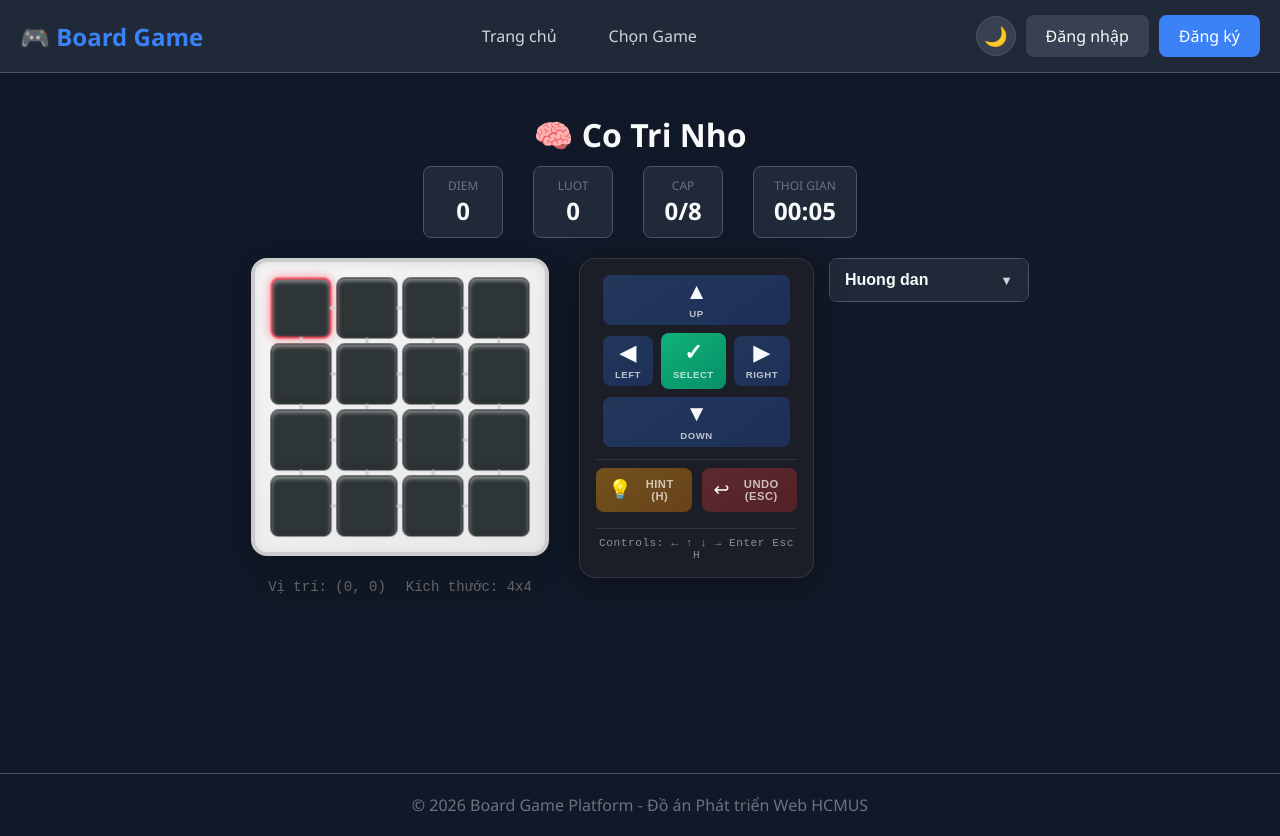
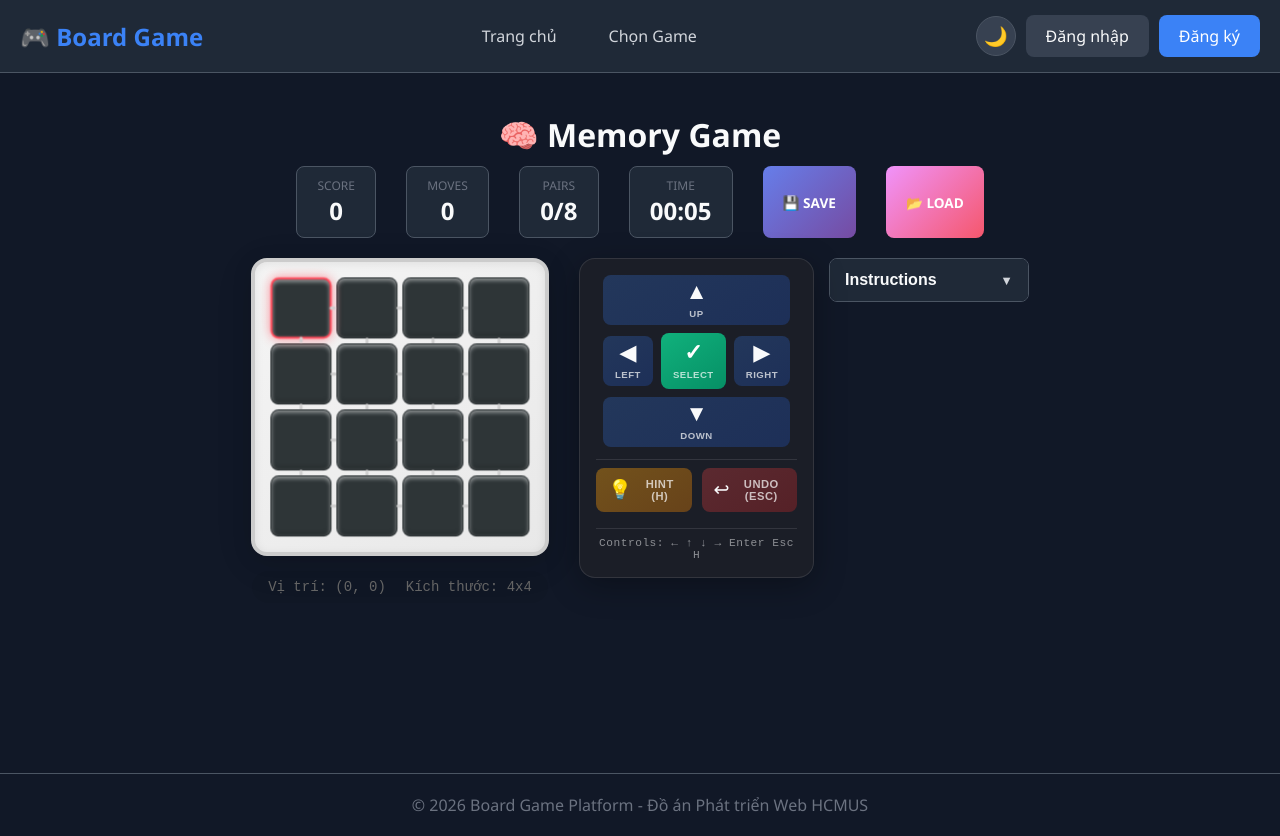
Before and after one commit to nvphuoc-fit-hcmus/PTWeb_DoAnCK, a React (Vite) app in the folder frontend/: page /games/memory in a window 1280 px wide. Built offline with nearby package versions, Linux system fonts and the light colour scheme.

Commit message:
Cai thien Memory Game: them Save/Load buttons, doi mode sang grid cho 4 huong, dich sang tieng Anh, doi Undo thanh Exit

```diff
--- a/frontend/src/pages/games/Memory/MemoryGame.jsx
+++ b/frontend/src/pages/games/Memory/MemoryGame.jsx
@@ -75,7 +75,7 @@ const MemoryGame = () => {
   } = useGameController({
     gridWidth: GRID_SIZE,
     gridHeight: GRID_SIZE,
-    mode: 'linear',
+    mode: 'grid', // Changed from 'linear' for 4-directional navigation
     enabled: !isChecking && !gameOver,
     onAction: (action) => {
       if (action === 'enter') {
@@ -301,6 +301,52 @@ const MemoryGame = () => {
     }
   };
 
+  // Save game manually
+  const handleSaveGame = () => {
+    if (gameOver) return;
+    try {
+      const saveData = {
+        cards,
+        score,
+        moves,
+        matchedPairs,
+        timeElapsed,
+        timestamp: new Date().toISOString(),
+      };
+      localStorage.setItem('memory_saved', JSON.stringify(saveData));
+      alert('✅ Game saved successfully!');
+    } catch (error) {
+      console.error('Save error:', error);
+      alert('❌ Error saving game!');
+    }
+  };
+
+  // Load saved game
+  const handleLoadGame = () => {
+    try {
+      const saved = localStorage.getItem('memory_saved');
+      if (!saved) {
+        alert('No saved game found!');
+        return;
+      }
+
+      const saveData = JSON.parse(saved);
+      setCards(saveData.cards);
+      setScore(saveData.score);
+      setMoves(saveData.moves);
+      setMatchedPairs(saveData.matchedPairs);
+      setTimeElapsed(saveData.timeElapsed);
+      setGameOver(false);
+      setFlippedCards([]);
+      setIsChecking(false);
+
+      alert(`✅ Game loaded! (Saved at: ${new Date(saveData.timestamp).toLocaleString()})`);
+    } catch (error) {
+      console.error('Load error:', error);
+      alert('❌ Error loading game!');
+    }
+  };
+
   // Choi lai
   const restartGame = () => {
     setCards(createCards());
@@ -353,23 +399,48 @@ const MemoryGame = () => {
   return (
     <div className="memory-game">
       <div className="game-header">
-        <h1>🧠 Co Tri Nho</h1>
+        <h1>🧠 Memory Game</h1>
         <div className="game-stats">
           <div className="stat">
-            <span className="stat-label">Diem</span>
+            <span className="stat-label">Score</span>
             <span className="stat-value">{score}</span>
           </div>
           <div className="stat">
-            <span className="stat-label">Luot</span>
+            <span className="stat-label">Moves</span>
             <span className="stat-value">{moves}</span>
           </div>
           <div className="stat">
-            <span className="stat-label">Cap</span>
+            <span className="stat-label">Pairs</span>
             <span className="stat-value">{matchedPairs}/{CARD_COLORS.length}</span>
           </div>
           <div className="stat">
-            <span className="stat-label">Thoi gian</span>
+            <span className="stat-label">Time</span>
             <span className="stat-value">{formatTime(timeElapsed)}</span>
+          </div>
+
+          {/* Save/Load buttons */}
+          <div
+            className="stat stat-button"
+            onClick={handleSaveGame}
+            style={{
+              cursor: gameOver ? 'not-allowed' : 'pointer',
+              opacity: gameOver ? 0.5 : 1,
+              background: 'linear-gradient(135deg, #667eea 0%, #764ba2 100%)',
+              border: 'none',
+            }}
+          >
+            <span className="stat-label">💾 Save</span>
+          </div>
+          <div
+            className="stat stat-button"
+            onClick={handleLoadGame}
+            style={{
+              cursor: 'pointer',
+              background: 'linear-gradient(135deg, #f093fb 0%, #f5576c 100%)',
+              border: 'none',
+            }}
+          >
+            <span className="stat-label">📂 Load</span>
           </div>
         </div>
       </div>
@@ -398,7 +469,7 @@ const MemoryGame = () => {
               className="instructions-toggle"
               onClick={() => setShowInstructions(!showInstructions)}
             >
-              <span>Huong dan</span>
+              <span>Instructions</span>
               <span className={`arrow ${showInstructions ? 'up' : 'down'}`}>
                 {showInstructions ? '▲' : '▼'}
               </span>
@@ -407,30 +478,32 @@ const MemoryGame = () => {
             {showInstructions && (
               <div className="game-instructions">
                 <div className="instruction-item">
-                  <span className="instruction-icon">🕹️</span>
-                  <span className="instruction-text">Di chuyen:</span>
+                  <span className="instruction-icon">🎮</span>
+                  <span className="instruction-text">Move:</span>
                   <div className="key-group">
+                    <kbd>↑</kbd>
+                    <kbd>↓</kbd>
                     <kbd>←</kbd>
                     <kbd>→</kbd>
                   </div>
                 </div>
                 <div className="instruction-item">
                   <span className="instruction-icon">🎴</span>
-                  <span className="instruction-text">Lat the:</span>
+                  <span className="instruction-text">Flip card:</span>
                   <kbd>Enter</kbd>
                 </div>
                 <div className="instruction-item">
                   <span className="instruction-icon">🎯</span>
-                  <span className="instruction-text">Tim 2 the cung mau</span>
+                  <span className="instruction-text">Match 2 same colors</span>
                 </div>
                 <div className="instruction-item">
                   <span className="instruction-icon">💡</span>
-                  <span className="instruction-text">Goi y (-30 diem):</span>
+                  <span className="instruction-text">Hint (-30 pts):</span>
                   <kbd>H</kbd>
                 </div>
                 <div className="instruction-item">
                   <span className="instruction-icon">🚪</span>
-                  <span className="instruction-text">Thoat:</span>
+                  <span className="instruction-text">Exit:</span>
                   <kbd>Esc</kbd>
                 </div>
               </div>
@@ -443,31 +516,31 @@ const MemoryGame = () => {
       {gameOver && (
         <div className="game-over-overlay">
           <div className="game-over-modal">
-            <h2>🎉 Chien thang!</h2>
+            <h2>🎉 Victory!</h2>
             <div className="final-stats">
               <div className="final-stat">
-                <span>Diem so</span>
+                <span>Score</span>
                 <strong>{score}</strong>
               </div>
               <div className="final-stat">
-                <span>Cap da ghep</span>
+                <span>Pairs Matched</span>
                 <strong>{matchedPairs}/{CARD_COLORS.length}</strong>
               </div>
               <div className="final-stat">
-                <span>So luot</span>
+                <span>Moves</span>
                 <strong>{moves}</strong>
               </div>
               <div className="final-stat">
-                <span>Thoi gian</span>
+                <span>Time</span>
                 <strong>{formatTime(timeElapsed)}</strong>
               </div>
             </div>
             <div className="game-over-buttons">
               <button className="btn btn-primary" onClick={restartGame}>
-                Choi lai
+                Play Again
               </button>
               <button className="btn btn-secondary" onClick={() => navigate('/games')}>
-                Thoat
+                Exit
               </button>
             </div>
           </div>
```
